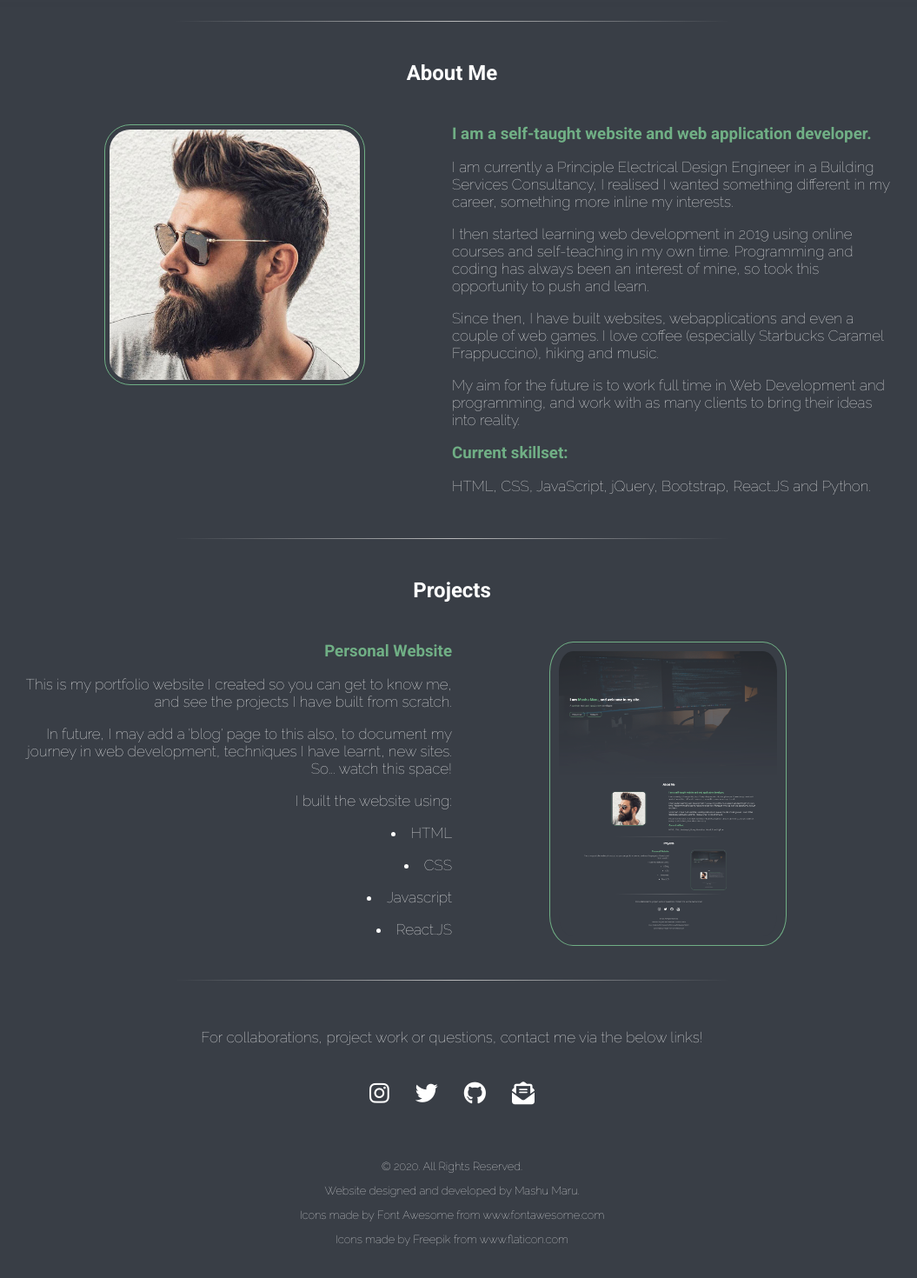
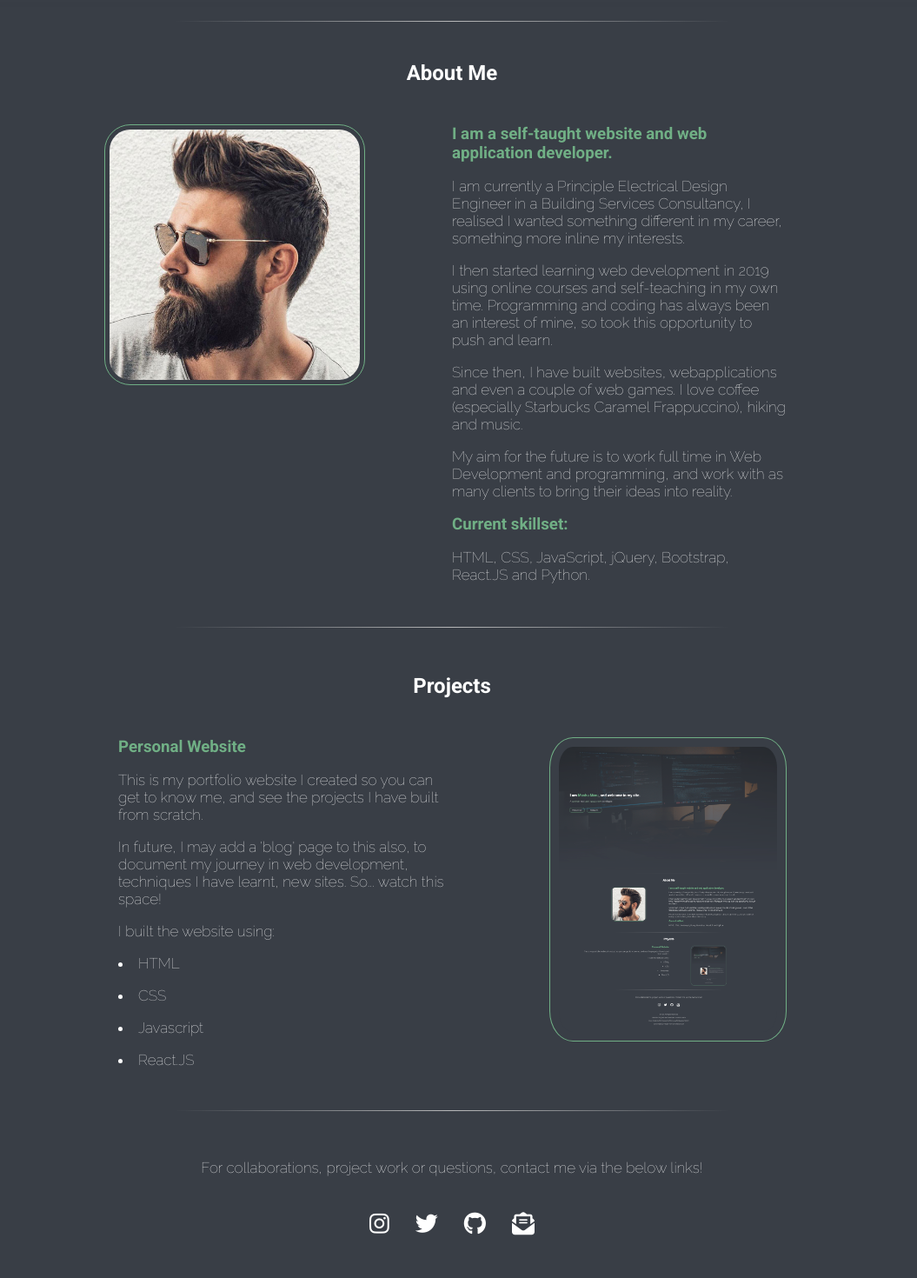
Before and after one commit to MashuMaru/personal-site, a React (Create React App) app: page / in a window 1280 px wide. Shown: the part 784-2254 px from the top of the page at 87% size, without its empty margins (120-1175 px from the left). Built offline with nearby package versions, Linux system fonts and the light colour scheme; grey boxes are pictures that could not be loaded.

Commit message:
made projects out of seperate components

```diff
--- a/public/styles.css
+++ b/public/styles.css
@@ -123,7 +123,7 @@ p {
     float: right;
     text-align: left;
     width: 50%;
-    padding-right: 10%;
+    padding-right: 20%;
     padding-bottom: 25px;
     /* padding-left: 5%; */
 }
@@ -131,9 +131,9 @@ p {
 .about-information-left {
     display: block;
     float: left;
-    text-align: right;
+    text-align: left;
     width: 50%;
-    padding-left: 10%;
+    padding-left: 20%;
     padding-bottom: 25px;;
     /* padding-left: 5%; */
 }
--- a/src/Components/About.js
+++ b/src/Components/About.js
@@ -24,8 +24,10 @@ function About() {
         and work with as many clients to bring their ideas into reality. </p>
         <h3 className="description">Current skillset:</h3>
         <p className="about-details">HTML, CSS, JavaScript, jQuery, Bootstrap, React.JS and Python.</p>
+
         </div>
         </div>
+
     </section>
 }
 
--- a/src/Components/Header.js
+++ b/src/Components/Header.js
@@ -28,7 +28,7 @@ function Header(){
     <img className="header-img" src={HeaderImg} alt="header-img"></img>
 
         <h1 className='header-h1'>I am <span className='name'>Mashu Maru</span>, and welcome to my site.</h1>
-        <p className='header-p'>A <span className='emphasis'>website</span> and <span className='emphasis'>web application</span> developer.</p>
+        <p className='header-p'>A self-taught frontend <span className='emphasis'>website</span> and <span className='emphasis'>web application</span> developer.</p>
         <a href="#about">
         <button onMouseEnter={mouseOver} onMouseLeave={mouseOut} className='find-button' href="#about">
         {isMouseOver ? <i class="fas fa-angle-double-down"></i> : 'Find out more'}
--- /dev/null
+++ b/src/Components/PersonalSite.js
@@ -0,0 +1,33 @@
+import React from 'react';
+import Image from '../mashumaru_site1.png'
+
+function PersonalSite() {
+    return <section id="about">
+    {/* <hr></hr> */}
+    <div className='about-section'>
+        <h1 className="title">Projects</h1>
+        <div className="col about-information-left">
+        <h3 className="left-description">Personal Website</h3>
+        <p className="about-details">This is my portfolio website I created so you can get to know me,
+        and see the projects I have built from scratch. </p>
+        <p className="about-details">In future, I may add a 'blog' page to this also,
+        to document my journey in web development, techniques I have learnt, new sites.
+        So... watch this space!</p>
+        <p className="about-details">I built the website using:</p>
+        <p className="about-details"><li>HTML</li></p>
+        <p className="about-details"><li>CSS</li></p>
+        <p className="about-details"><li>Javascript</li></p>
+        <p className="about-details"><li>React.JS</li></p>
+
+
+        </div>
+
+        <div className="col left-pic-section">
+        <img className="skills-pic" src={Image} alt="pic-of-me"></img>
+        </div>
+
+        </div>
+    </section>
+}
+
+export default PersonalSite;
--- a/src/Components/Projects.js
+++ b/src/Components/Projects.js
@@ -1,33 +1,40 @@
 import React from 'react';
-import Image from '../mashumaru_site1.png'
+// import Image from '../mashumaru_site1.png'
+import PersonalSite from './PersonalSite';
 
 function About() {
 
-    return <section id="about">
+    return <div>
     <hr></hr>
-    <div className='about-section'>
-        <h1 className="title">Projects</h1>
-        <div className="col about-information-left">
-        <h3 className="left-description">Personal Website</h3>
-        <p className="about-details">This is my portfolio website I created so you can get to know me,
-        and see the projects I have built from scratch. </p>
-        <p className="about-details">In future, I may add a 'blog' page to this also,
-        to document my journey in web development, techniques I have learnt, new sites. So... watch this space!</p>
-        <p className="about-details">I built the website using:</p>
-        <p className="about-details"><li>HTML</li></p>
-        <p className="about-details"><li>CSS</li></p>
-        <p className="about-details"><li>Javascript</li></p>
-        <p className="about-details"><li>React.JS</li></p>
+            <PersonalSite />
+        </div>
+
+    // return <section id="about">
+    // <hr></hr>
+    // <div className='about-section'>
+    //     <h1 className="title">Projects</h1>
+    //     <div className="col about-information-left">
+    //     <h3 className="left-description">Personal Website</h3>
+    //     <p className="about-details">This is my portfolio website I created so you can get to know me,
+    //     and see the projects I have built from scratch. </p>
+    //     <p className="about-details">In future, I may add a 'blog' page to this also,
+    //     to document my journey in web development, techniques I have learnt, new sites.
+    //     So... watch this space!</p>
+    //     <p className="about-details">I built the website using:</p>
+    //     <p className="about-details"><li>HTML</li></p>
+    //     <p className="about-details"><li>CSS</li></p>
+    //     <p className="about-details"><li>Javascript</li></p>
+    //     <p className="about-details"><li>React.JS</li></p>
 
 
-        </div>
+    //     </div>
 
-        <div className="col left-pic-section">
-        <img className="skills-pic" src={Image} alt="pic-of-me"></img>
-        </div>
+    //     <div className="col left-pic-section">
+    //     <img className="skills-pic" src={Image} alt="pic-of-me"></img>
+    //     </div>
 
-        </div>
-    </section>
+    //     </div>
+    // </section>
 }
 
 export default About;
```
Also changed, not shown: 1 other file (tests, documents, lock files or other folders).
